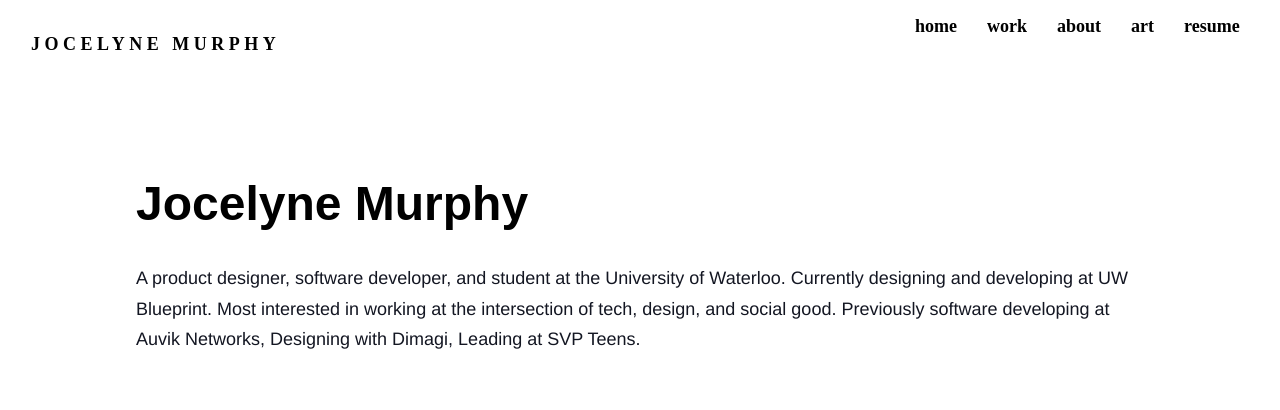
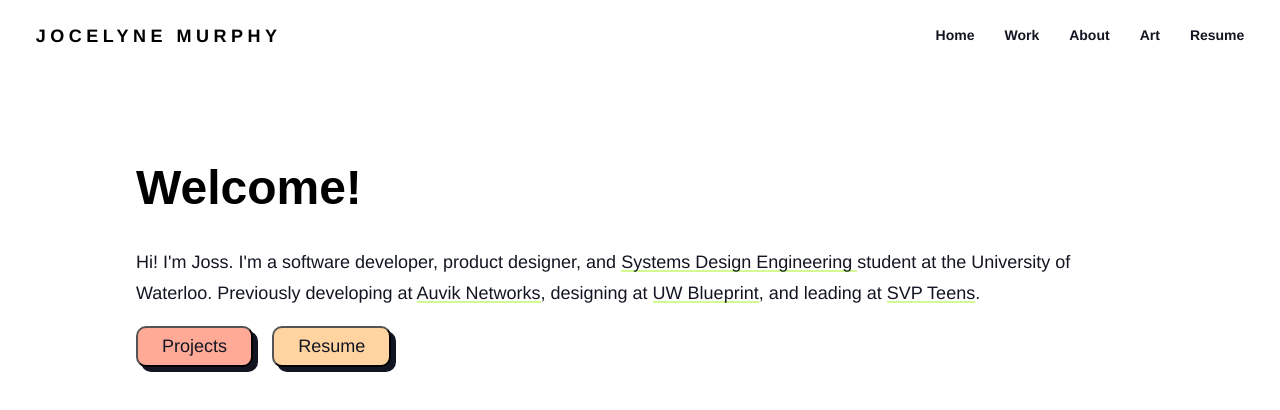
Before and after one commit to jossmurphy/jossmurphy.github.io, a React (Create React App) app: page / in a window 1280 px wide. Shown: the top 410 px of the page. Built offline with nearby package versions, Linux system fonts and the light colour scheme.

Commit message:
expanding pages and styling

```diff
--- a/package.json
+++ b/package.json
@@ -63,6 +63,6 @@
     "eslint-plugin-prettier": "^3.3.1",
     "eslint-plugin-react": "^7.22.0",
     "eslint-plugin-react-hooks": "^4.2.0",
-    "prettier": "2.2.1"
+    "prettier": "^2.2.1"
   }
 }
--- a/src/components/Header.js
+++ b/src/components/Header.js
@@ -1,21 +1,23 @@
 import React from 'react';
 import styled from '@emotion/styled';
 import colors from '../styles/colors';
+import { Hyperlink } from '../styles/global';
 
 const navLinks = [
-  { title: `home`, path: `/` },
-  { title: `work`, path: `/work` },
-  { title: `about`, path: `/about` },
-  { title: `art`, path: `/art` },
-  { title: `resume`, path: `/resume` },
+  { title: `Home`, path: `/` },
+  { title: `Work`, path: `/work` },
+  { title: `About`, path: `/about` },
+  { title: `Art`, path: `/art` },
+  { title: `Resume`, path: `/resume` },
 ];
 
 const NavContainer = styled('div')`
   display: flex;
   flex-direction: row;
   font-weight: lighter;
-  padding: 1vh;
   width: 98%;
+  max-width: 1550px;
+  margin: 0 auto;
   height: 1.5rem;
 `;
 const NavList = styled('ul')`
@@ -28,28 +30,25 @@ const NavList = styled('ul')`
   color: ${colors.i40};
 `;
 const NavItems = styled('a')`
-  padding: 10px 15px;
-  font-weight: bold;
+  padding: 6px 15px;
+  margin-top: 13px;
+  font-family: 'Avenir', Helvetica, sans-serif;
+  font-style: normal;
+  font-weight: 600;
+  font-size: 14px;
+  color: ${colors.c10};
+
   text-decoration: none;
-  color: #000;
-
-  // font-style: italic;
-  font-size: large;
-  vertical-align: bottom;
-
-  background-image: linear-gradient(to right, rgba(255, 255, 255, 0) 50%, #ddd 50%);
-  background-position: -0% -1em;
-  background-size: 200% auto;
-  line-height: 0;
-  text-decoration: none;
-  transition: background-position 0.5s ease-out;
 
   &:hover {
-    background-position: -99.99% -50%;
+    color: ${colors.r50};
   }
 `;
 
 const NavName = styled('p')`
+  font-family: 'Avenir', Helvetica, sans-serif;
+  font-style: normal;
+  font-weight: 600;
   font-weight: bold;
   font-size: large;
   padding: 0px 0px;
--- a/src/components/PageTitle.tsx
+++ /dev/null
@@ -1,40 +0,0 @@
-import React from 'react';
-import styled from '@emotion/styled';
-import colors from '../styles/colors';
-
-const PageTitleStyled = styled('h2')`
-  font-family: 'Roboto', sans-serif;
-
-  display: table-cell;
-  font-style: italic;
-  font-weight: 700;
-  text-transform: uppercase;
-  vertical-align: middle;
-
-  background-image: linear-gradient(to right, rgba(255, 255, 255, 0) 50%, #ddd 50%);
-  background-position: -0% 0;
-  background-size: 200% auto;
-  color: #222;
-  font-size: 1.75em;
-  line-height: 1.15em;
-  text-decoration: none;
-  transition: background-position 0.5s ease-out;
-
-  &:hover {
-    background-position: -99.99% -50%;
-  }
-`;
-
-const TitleBlock = styled('div')`
-  height: 200px;
-  display: flex;
-  align-content: centre;
-`;
-
-export default function PageTitle() {
-  return (
-    <TitleBlock>
-      <PageTitleStyled>Insert Page Title Prop Here</PageTitleStyled>;
-    </TitleBlock>
-  );
-}
--- a/src/pages/about.js
+++ b/src/pages/about.js
@@ -1,10 +1,97 @@
 import React from 'react';
 import Header from '../components/Header';
+import styled from '@emotion/styled';
+import {
+  PageTitle,
+  Subtitle1,
+  Subtitle2,
+  SubtitleSection,
+  BlockQuote,
+  Caption,
+  P,
+  CaseStudy,
+  Hyperlink,
+  HeroDiv,
+  HeroImage,
+} from '../styles/global.js';
+import about_image from '../assets/projects/about.png';
 
-export default function About() {
+const BackgroundImage = styled('div')``;
+const links = {
+  blueprint: (
+    <Hyperlink href="https://uwblueprint.org/" target="_blank">
+      {' '}
+      UW Blueprint
+    </Hyperlink>
+  ),
+  auvik: (
+    <Hyperlink href="https://www.auvik.com/" target="_blank">
+      {' '}
+      Auvik Networks
+    </Hyperlink>
+  ),
+  svpteens: (
+    <Hyperlink
+      href="https://www.socialventurepartners.org/waterloo-region/news/reflecting-on-the-2019-20-year-for-svp-teens-a-true-step-forward/"
+      target="_blank"
+    >
+      {' '}
+      SVP Teens
+    </Hyperlink>
+  ),
+  syde: (
+    <Hyperlink href="http://ugradcalendar.uwaterloo.ca/page/ENG-Systems-Design-Engineering" target="_blank">
+      {' '}
+      Systems Design Engineering{' '}
+    </Hyperlink>
+  ),
+};
+
+const content = {
+  bio: ` Nice to meet you!
+  `,
+};
+
+// function HeroImage(image) {
+//   const HeroDiv = styled('div')`
+//     display: block;
+//     margin-left: auto;
+//     margin-right: auto;
+//     margin-top: 10vh;
+//     height: 30vw;
+//     width: 80%;
+//     overflow: hidden;
+//   `;
+
+//   return (
+//     <HeroDiv>
+//       <img src={image}></img>
+//     </HeroDiv>
+//   );
+// }
+
+function About() {
   return (
     <div>
       <Header></Header>
+      <HeroDiv>
+        <HeroImage src={about_image}></HeroImage>
+      </HeroDiv>
+      <CaseStudy>
+        <Subtitle1>Welcome!</Subtitle1>
+        <P>
+          I&apos;m a student at the University of Waterloo studying Systems Design Engineering. I&apos;m a curious
+          problem solver who loves collaboration and empowering others.
+        </P>
+        <P>Outside of school I design and develop for UW Blueprint and have had the opportunity to work on several</P>
+        {/* <P>When I'm not coding or designing (and when the pandemic ), I can be found playing hockey,</P> */}
+        <P>
+          By the numbers: Languages: 2, canoe trips: 8, spotify playlists: 73, yearly strawberry consumption: 1,000+,
+          kilometres travelled on foot since lockdown started: 300 and counting`
+        </P>
+      </CaseStudy>
     </div>
   );
 }
+
+export default About;
--- a/src/pages/index.js
+++ b/src/pages/index.js
@@ -1,6 +1,8 @@
 import React from 'react';
 import Header from '../components/Header';
 import styled from '@emotion/styled';
+import colors from '../styles/colors';
+
 import {
   PageTitle,
   Subtitle1,
@@ -9,15 +11,46 @@ import {
   BlockQuote,
   Caption,
   P,
+  A,
+  Button,
+  Container,
   CaseStudy,
+  Hyperlink,
 } from '../styles/global.js';
 
 const BackgroundImage = styled('div')``;
+const links = {
+  blueprint: (
+    <Hyperlink href="https://uwblueprint.org/" target="_blank">
+      {' '}
+      UW Blueprint
+    </Hyperlink>
+  ),
+  auvik: (
+    <Hyperlink href="https://www.auvik.com/" target="_blank">
+      {' '}
+      Auvik Networks
+    </Hyperlink>
+  ),
+  svpteens: (
+    <Hyperlink
+      href="https://www.socialventurepartners.org/waterloo-region/news/reflecting-on-the-2019-20-year-for-svp-teens-a-true-step-forward/"
+      target="_blank"
+    >
+      {' '}
+      SVP Teens
+    </Hyperlink>
+  ),
+  syde: (
+    <Hyperlink href="http://ugradcalendar.uwaterloo.ca/page/ENG-Systems-Design-Engineering" target="_blank">
+      {' '}
+      Systems Design Engineering{' '}
+    </Hyperlink>
+  ),
+};
 
 const content = {
-  bio: ` A product designer, software developer, and student at the University of Waterloo.
-  Currently designing and developing at UW Blueprint. Most interested in working at the intersection of tech, design, and social good.
-  Previously software developing at Auvik Networks, Designing with Dimagi, Leading at SVP Teens.
+  bio: ` Hi! I'm Joss. I'm a software developer, product designer, and
   `,
 };
 
@@ -26,8 +59,19 @@ function Home() {
     <div>
       <Header></Header>
       <CaseStudy>
-        <PageTitle>Jocelyne Murphy</PageTitle>
-        <P>{`${content.bio}`}</P>
+        <PageTitle>Welcome!</PageTitle>
+        <P>
+          {content.bio} {links.syde} student at the University of Waterloo. Previously developing at {links.auvik},
+          designing at {links.blueprint}, and leading at {links.svpteens}.
+        </P>
+        <Container column>
+          <Button primary>
+            <A href="/work">Projects</A>
+          </Button>
+          <Button>
+            <A href="/resume">Resume</A>
+          </Button>
+        </Container>
       </CaseStudy>
     </div>
   );
--- a/src/pages/projects.js
+++ b/src/pages/projects.js
@@ -1,10 +1,27 @@
 import React from 'react';
 import Header from '../components/Header';
+import {
+  PageTitle,
+  Subtitle1,
+  Subtitle2,
+  SubtitleSection,
+  BlockQuote,
+  Caption,
+  P,
+  A,
+  Button,
+  Container,
+  CaseStudy,
+  Hyperlink,
+} from '../styles/global.js';
 
 export default function Projects() {
   return (
     <div>
       <Header></Header>
+      <Button>
+        <A href="/resume">Resume</A>
+      </Button>
     </div>
   );
 }
--- a/src/pages/work.js
+++ b/src/pages/work.js
@@ -1,14 +1,42 @@
 import React from 'react';
-import ProjectCard from '../components/ProjectCard';
 import Header from '../components/Header';
+import {
+  PageTitle,
+  Subtitle1,
+  Subtitle2,
+  SubtitleSection,
+  BlockQuote,
+  Caption,
+  P,
+  A,
+  Button,
+  Container,
+  CaseStudy,
+  Hyperlink,
+} from '../styles/global.js';
 
-export default function Work() {
+export default function Projects() {
   return (
     <div>
       <Header></Header>
-      <ProjectCard />
-      <ProjectCard />
-      <ProjectCard />
+      <CaseStudy>
+        <PageTitle>Projects</PageTitle>
+        <P>Check out the work I&apos;ve done!</P>
+        <Container column>
+          <Button primary>
+            <A href="/projects/blueprint">Blueprint</A>
+          </Button>
+          <Button>
+            <A href="/projects/dimagi">Dimagi</A>
+          </Button>
+          <Button primary>
+            <A href="/projects/fundrise">Fundrise</A>
+          </Button>
+          <Button primary>
+            <A href="/projects/pillar">Pillar</A>
+          </Button>
+        </Container>
+      </CaseStudy>
     </div>
   );
 }
--- a/src/styles/colors.js
+++ b/src/styles/colors.js
@@ -1,5 +1,9 @@
 // theme colours and tints
 const colors = {
+  highlight: '#D1FA90', //g50
+  primarybutton: '#FFAA97', //r50
+  secondarybutton: '#FFD4A0', //o50
+
   m10: '#29032D',
   m20: '#521C41',
   m30: '#811D4D',
@@ -32,7 +36,7 @@ const colors = {
   g20: '#305300',
   g30: '#59900A',
   g40: '#85CF1C',
-  g50: '#2D0317',
+  g50: '#D1FA90',
   g60: '#F0FCE1',
 
   b10: '#020428',
--- a/src/styles/global.js
+++ b/src/styles/global.js
@@ -13,10 +13,56 @@ const jossTheme = {
   spacings: [0, 4, 8, 16, 32, 64, 128, 256],
 };
 
+export const HeroImage = styled('img')`
+  display: block;
+  margin-left: 10vw;
+  margin-right: auto;
+  width: 80%;
+  max-width: 800px;
+`;
+
+export const HeroDiv = styled('div')`
+  display: block;
+  width: 100%;
+  margin-top: 10vh;
+  height: auto;
+  max-height: 300px;
+  margin-bottom: 20px;
+  overflow: hidden;
+`;
+
+export const Button = styled.button`
+  background-color: ${(props) => (props.primary ? colors.primarybutton : colors.secondarybutton)};
+  width: auto;
+  margin-right: 1.5vw;
+  padding: 8px 24px;
+  border-radius: 10px;
+  font-family: 'Avenir', Helvetica, sans-serif;
+  font-style: normal;
+  font-weight: 400;
+  font-size: 18px;
+  color: ${colors.c10};
+  outline: none;
+  box-shadow: 5px 5px;
+`;
+
+export const Container = styled.div((props) => ({
+  display: 'flex',
+  flexDirection: props.row && 'row',
+}));
+
+export const A = styled('a')`
+  font-family: 'Avenir', Helvetica, sans-serif;
+  font-style: normal;
+  color: ${colors.c10};
+  text-decoration: none;
+`;
+
 // fonts and standard styling
 export const PageTitle = styled('h1')`
   font-family: 'Avenir', sans-serif;
   font-size: 48px;
+  padding: 0px;
 `;
 
 export const Subtitle1 = styled('h2')`
@@ -71,7 +117,7 @@ export const BlockQuote = styled('h6')`
 `;
 
 export const P = styled('p')`
-  font-family: 'proxima-nova', Helvetica, sans-serif;
+  font-family: 'Avenir', Helvetica, sans-serif;
   font-style: normal;
   font-weight: 400;
   font-size: 18px;
@@ -79,6 +125,23 @@ export const P = styled('p')`
   color: ${colors.c10};
 `;
 
+export const Hyperlink = styled('a')`
+  font-style: normal;
+  font-weight: 400;
+  color: ${colors.c10};
+  text-decoration: none;
+
+  background-position: 0% -90%;
+  background-image: linear-gradient(to top, ${colors.c130} 50%, ${colors.highlight} 50%);
+  background-size: auto 200%;
+  transition: background-position 0.3s ease-out;
+
+  &:hover {
+    background-position: 0% -0%;
+    cursor: pointer;
+  }
+`;
+
 export const CaseStudy = styled('div')`
   margin: 10vw;
 `;
```
Also changed, not shown: src/pages/art.js (+14 -2 lines), .prettierrc.json, 2 other files (tests, documents, lock files or other folders).
